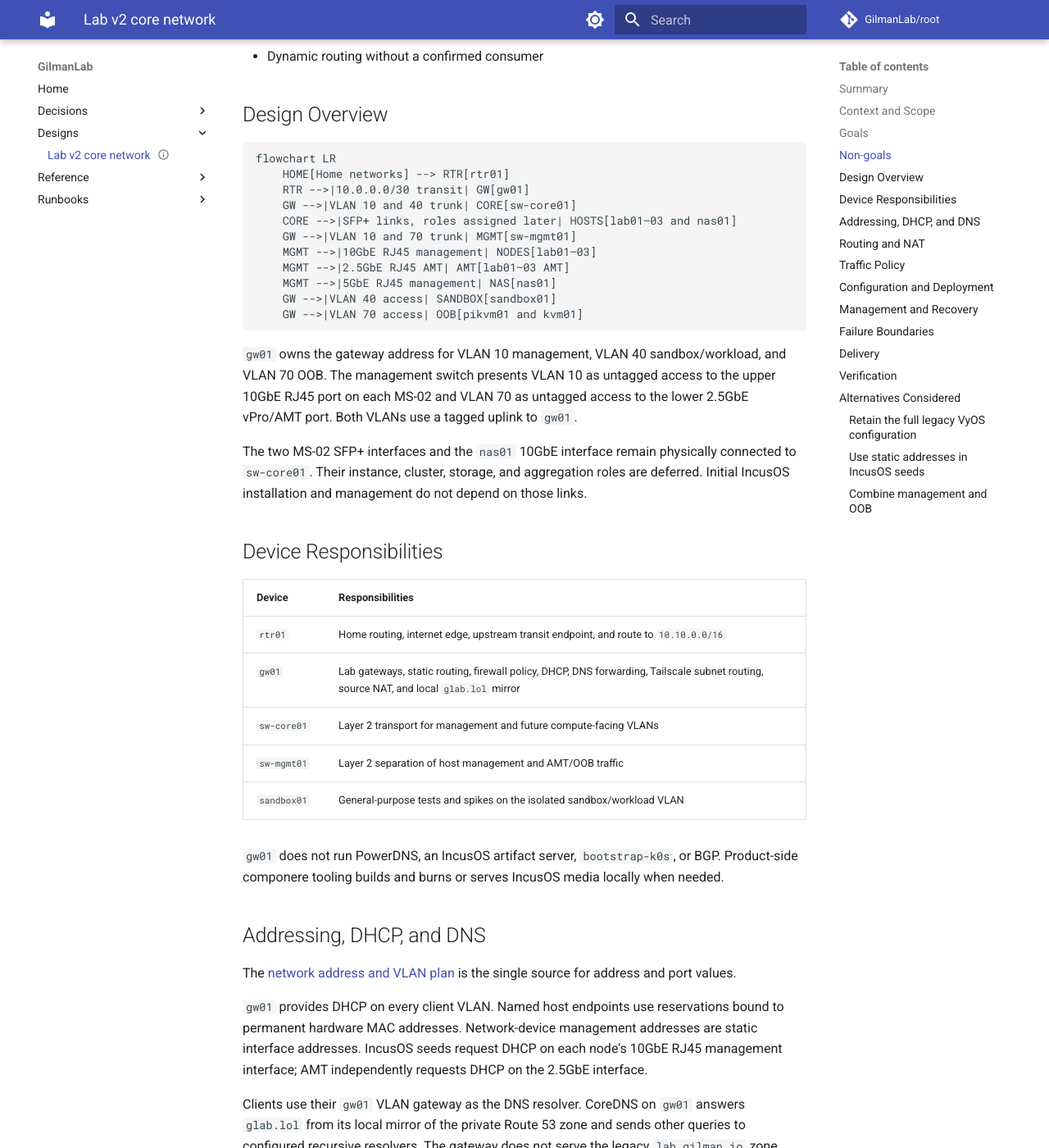
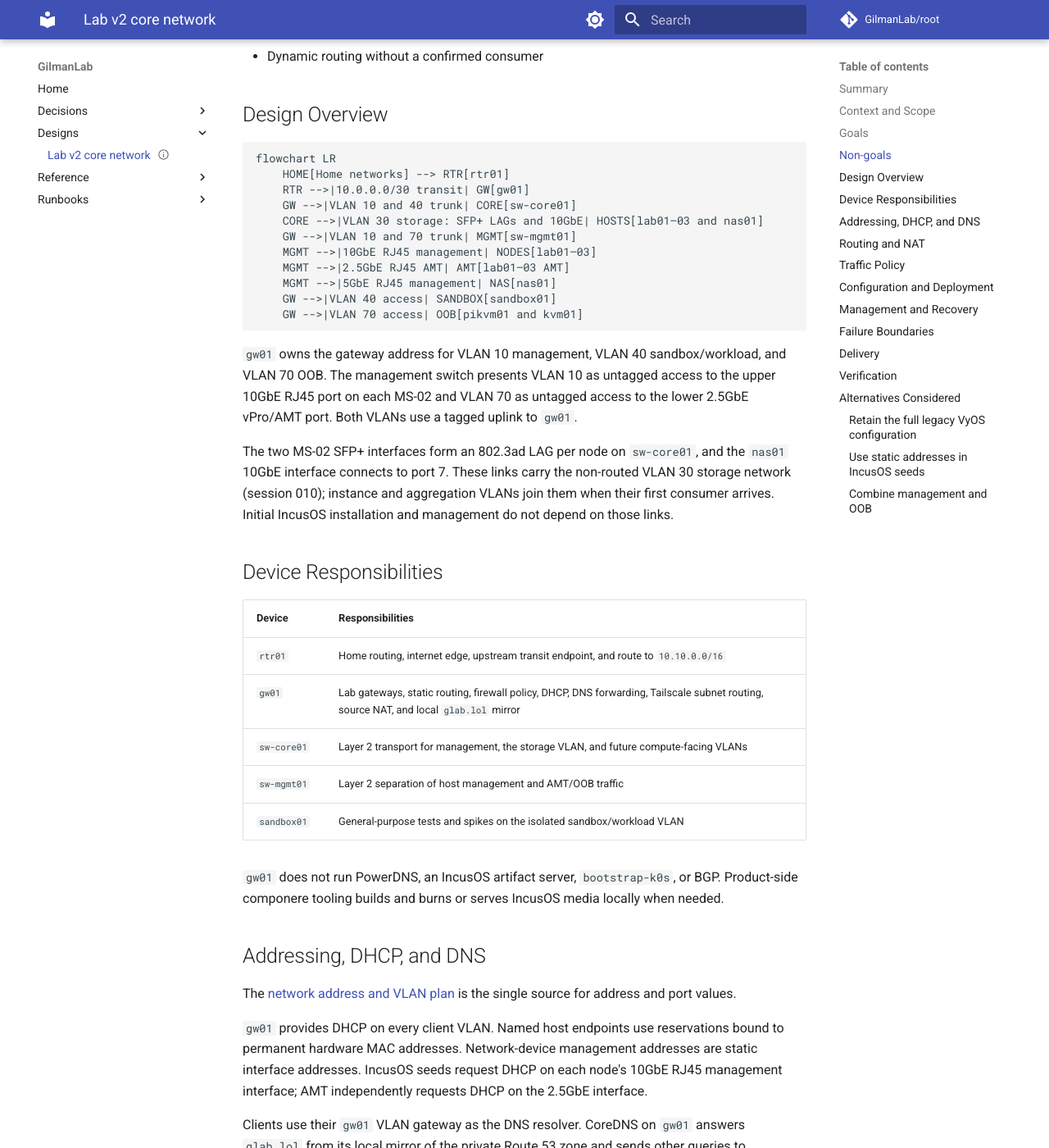
Before and after one commit to GilmanLab/root, an MkDocs documentation site: the page built from docs/docs/designs/lab-v2-core-network.md, in a window 1280 px wide and 1400 px high, scrolled down 1367 px. Shown: the whole window at 82% size. Built offline with MkDocs 1.6.1 and Material for MkDocs 9.7.7, drawn with Linux system fonts in a browser that asks for light colours; comment, search, counter and statistics services are not loaded; some of the changed text lies outside the part shown.

Commit message:
docs(networking): add VLAN 30 storage network to address plan and design (#23)

```diff
--- a/docs/docs/designs/lab-v2-core-network.md
+++ b/docs/docs/designs/lab-v2-core-network.md
@@ -70,7 +70,7 @@ flowchart LR
     HOME[Home networks] --> RTR[rtr01]
     RTR -->|10.0.0.0/30 transit| GW[gw01]
     GW -->|VLAN 10 and 40 trunk| CORE[sw-core01]
-    CORE -->|SFP+ links, roles assigned later| HOSTS[lab01–03 and nas01]
+    CORE -->|VLAN 30 storage: SFP+ LAGs and 10GbE| HOSTS[lab01–03 and nas01]
     GW -->|VLAN 10 and 70 trunk| MGMT[sw-mgmt01]
     MGMT -->|10GbE RJ45 management| NODES[lab01–03]
     MGMT -->|2.5GbE RJ45 AMT| AMT[lab01–03 AMT]
@@ -85,10 +85,11 @@ untagged access to the upper 10GbE RJ45 port on each MS-02 and VLAN 70 as
 untagged access to the lower 2.5GbE vPro/AMT port. Both VLANs use a tagged
 uplink to `gw01`.
 
-The two MS-02 SFP+ interfaces and the `nas01` 10GbE interface remain physically
-connected to `sw-core01`. Their instance, cluster, storage, and aggregation
-roles are deferred. Initial IncusOS installation and management do not depend
-on those links.
+The two MS-02 SFP+ interfaces form an 802.3ad LAG per node on `sw-core01`, and
+the `nas01` 10GbE interface connects to port 7. These links carry the
+non-routed VLAN 30 storage network (session 010); instance and aggregation
+VLANs join them when their first consumer arrives. Initial IncusOS
+installation and management do not depend on those links.
 
 ## Device Responsibilities
 
@@ -96,7 +97,7 @@ on those links.
 | --- | --- |
 | `rtr01` | Home routing, internet edge, upstream transit endpoint, and route to `10.10.0.0/16` |
 | `gw01` | Lab gateways, static routing, firewall policy, DHCP, DNS forwarding, Tailscale subnet routing, source NAT, and local `glab.lol` mirror |
-| `sw-core01` | Layer 2 transport for management and future compute-facing VLANs |
+| `sw-core01` | Layer 2 transport for management, the storage VLAN, and future compute-facing VLANs |
 | `sw-mgmt01` | Layer 2 separation of host management and AMT/OOB traffic |
 | `sandbox01` | General-purpose tests and spikes on the isolated sandbox/workload VLAN |
 
@@ -160,6 +161,13 @@ port, direction, and owner in the version-controlled gateway policy.
 The authoritative `gw01` source is the tracked
 configuration template and CoreDNS assets in `GilmanLab/networking`; encrypted
 inputs remain in `GilmanLab/secrets` and are rendered in memory.
+
+The storage-network configuration on the IncusOS nodes (bonds, VLAN 30
+addresses, and storage pools) has its authoritative source in the
+[`cluster/`](https://github.com/GilmanLab/fleet/tree/master/cluster) pyinfra
+project in `GilmanLab/fleet`, which converges the nodes through the Incus and
+IncusOS APIs; the node seeds mirror the converged network state for
+reinstalls.
 
 The authoritative `sw-core01` source is the
 [`routeros/sw-core01/`](https://github.com/GilmanLab/networking/tree/master/routeros/sw-core01)
```
Also changed, not shown: docs/docs/reference/networking/address-plan.md (+27 -17 lines).
